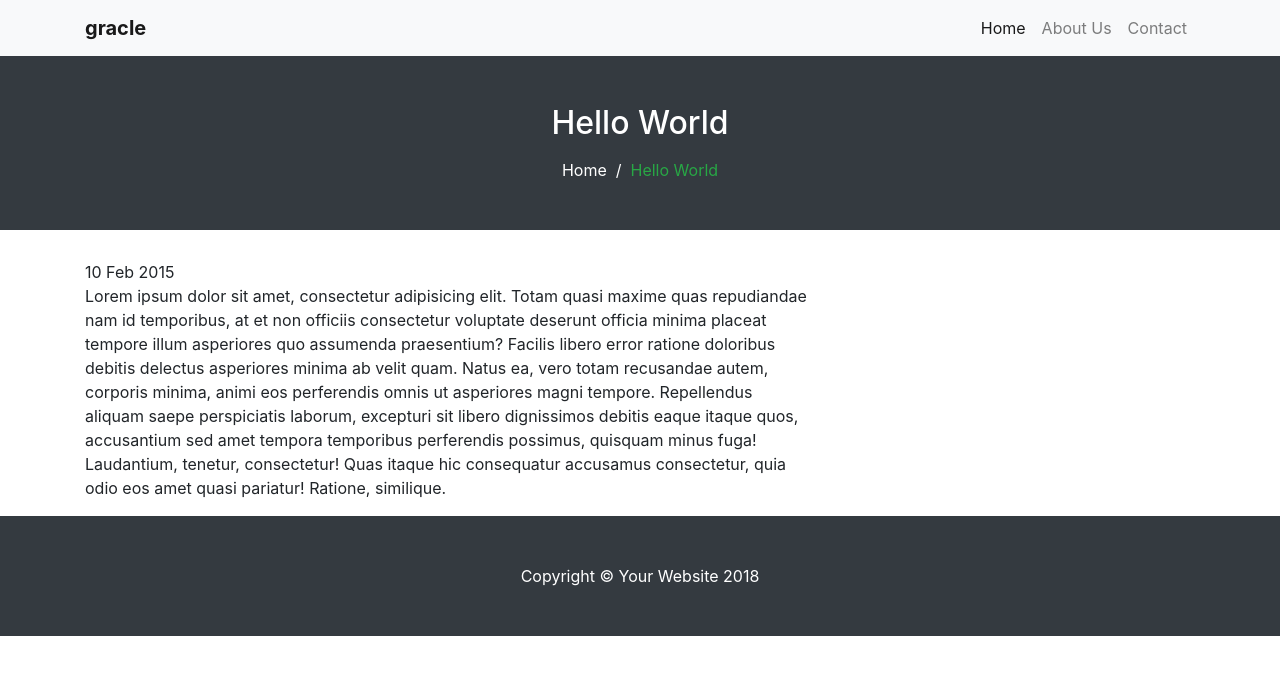
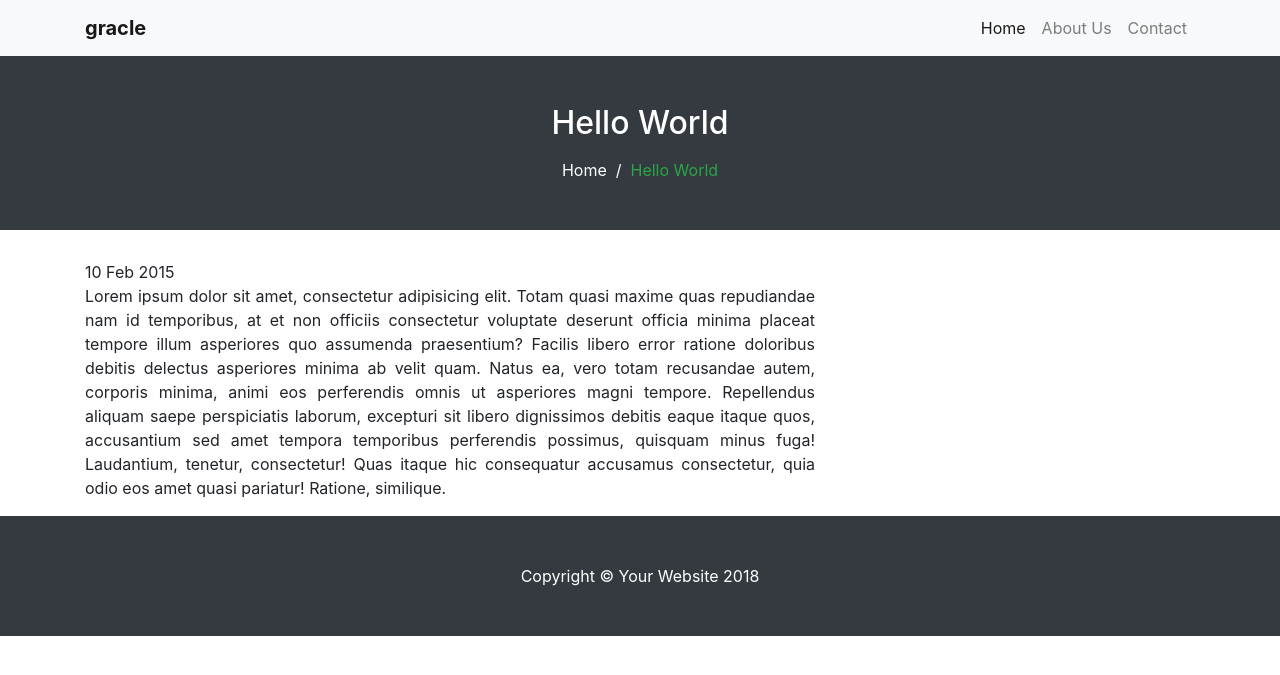
Before and after one commit to gracle/gracle.github.io, a Jekyll site: the page built from _posts/2015-02-10-hello-world.md, in a window 1280 px wide. Shown: the top 675 px of the page. Built offline with Jekyll 4.4.1, drawn with Linux system fonts in a browser that asks for light colours; nearby versions of some CDN libraries.

Commit message:
Update post.html

```diff
--- a/_layouts/post.html
+++ b/_layouts/post.html
@@ -3,7 +3,7 @@ layout: default
 ---
 <article id="post-page">
 	<time datetime="{{ page.date | date_to_xmlschema }}" class="by-line">{{ page.date | date_to_string }}</time>
-	<div class="content">
+	<div style="text-align:justify;">
 
 		{{ content }}
 
```
